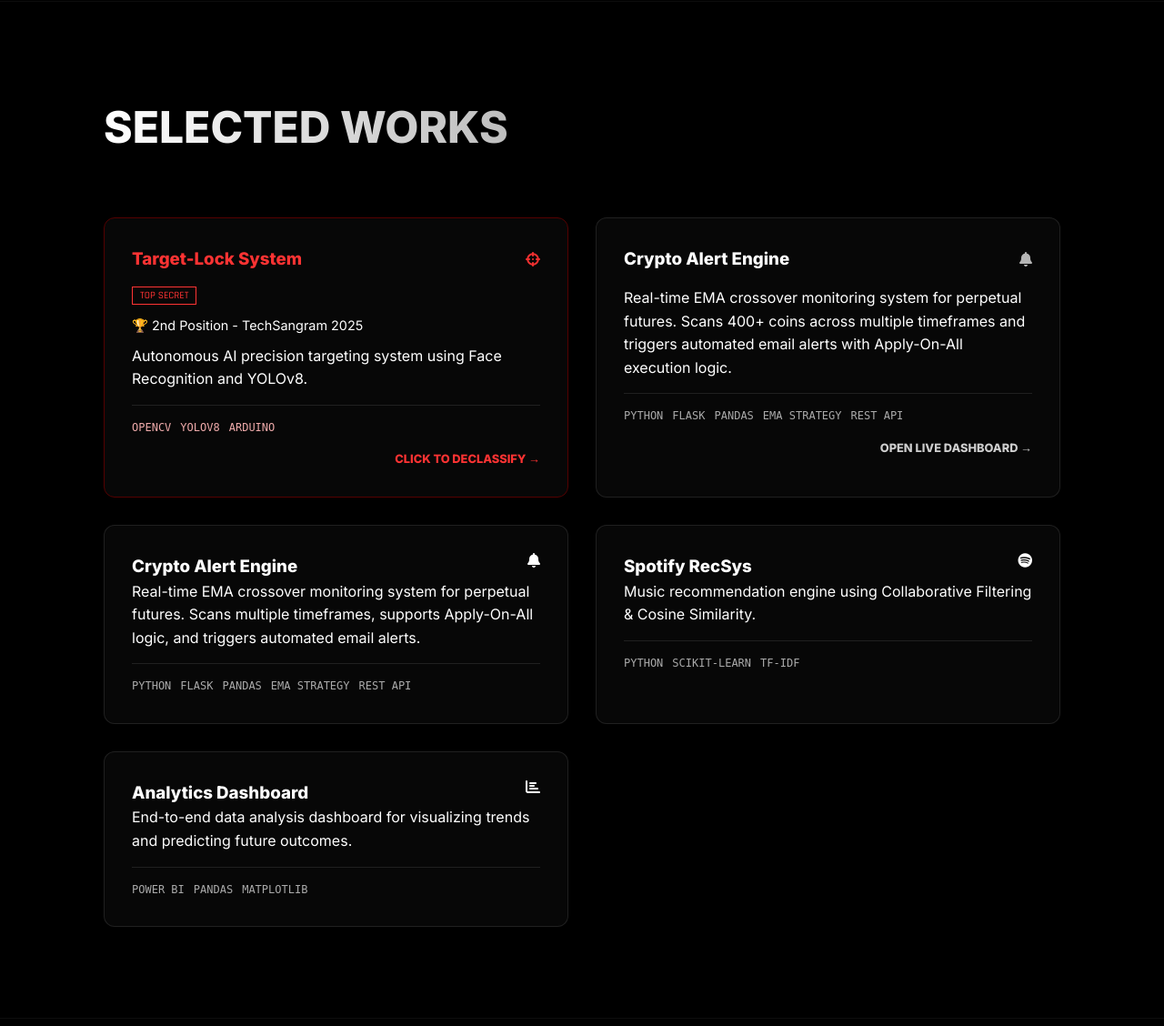
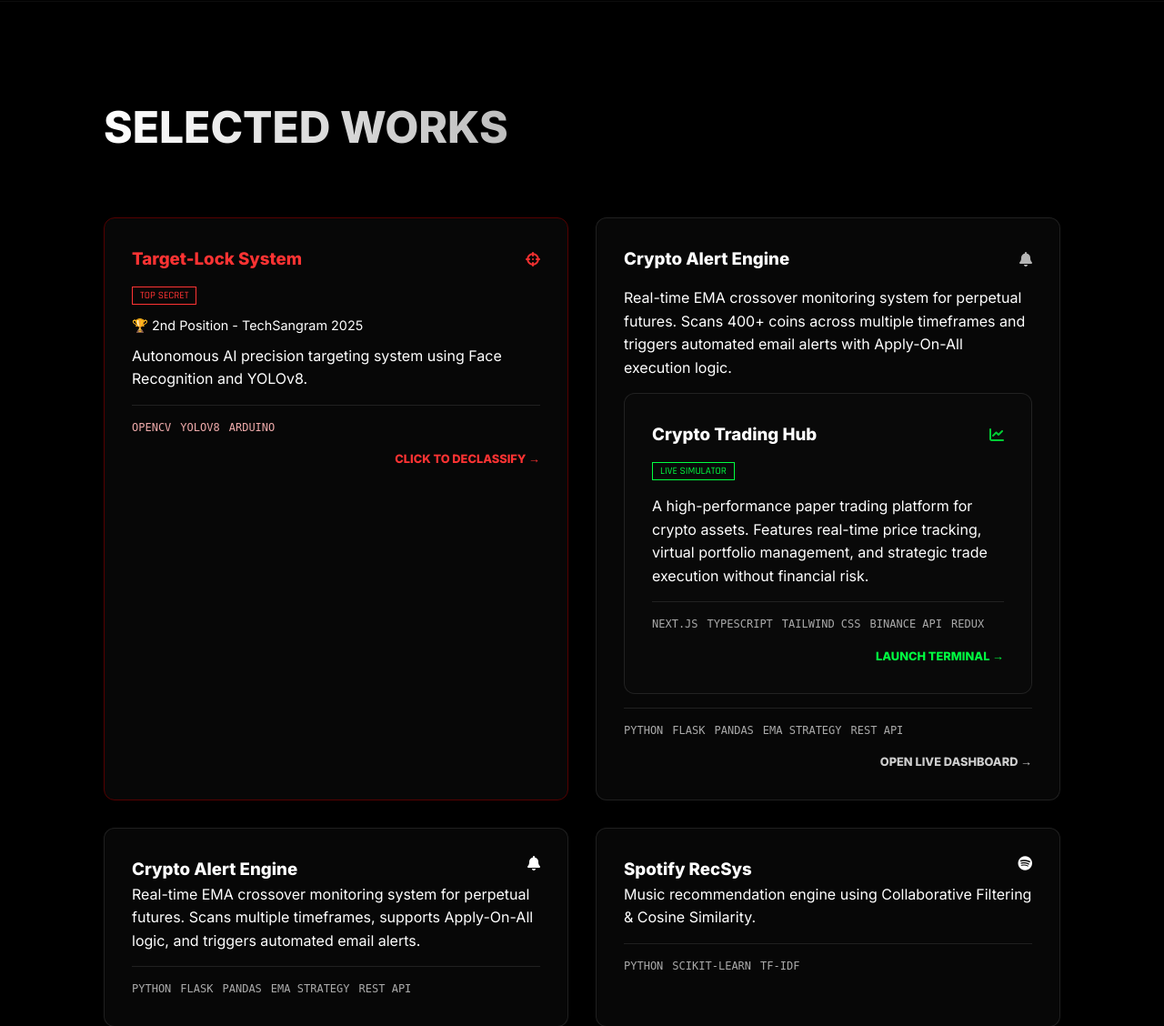
Before and after one commit to sahilrajpatel/portfolio, a Flask app: page / in a window 1280 px wide. Shown: the part 2120-3248 px from the top of the page at 91% size. Run offline with Flask 2, Linux system fonts and the light colour scheme.

Commit message:
Update index.html

```diff
--- a/project/templates/index.html
+++ b/project/templates/index.html
@@ -278,7 +278,38 @@
         Scans 400+ coins across multiple timeframes and triggers automated
         email alerts with Apply-On-All execution logic.
     </p>
+<div class="glass-card"
+     data-aos="fade-up"
+     data-aos-delay="400"
+     onclick="window.open('https://crypto-paper-trading-hub.vercel.app/', '_blank')"
+     style="cursor:pointer;">
 
+    <div style="display:flex; justify-content:space-between; align-items:center;">
+        <h3>Crypto Trading Hub</h3>
+        <i class="fas fa-chart-line" style="color: #00ff41; opacity:0.8;"></i>
+    </div>
+
+    <div style="margin: 10px 0;">
+        <span style="color: #00ff41; font-size: 0.7rem; border: 1px solid #00ff41; padding: 2px 8px; font-family:'Rajdhani',sans-serif;">LIVE SIMULATOR</span>
+    </div>
+
+    <p style="margin:15px 0;">
+        A high-performance paper trading platform for crypto assets. Features real-time price tracking,
+        virtual portfolio management, and strategic trade execution without financial risk.
+    </p>
+
+    <div class="tech-stack">
+        <span>NEXT.JS</span>
+        <span>TYPESCRIPT</span>
+        <span>TAILWIND CSS</span>
+        <span>BINANCE API</span>
+        <span>REDUX</span>
+    </div>
+
+    <p style="margin-top:15px; font-size:0.8rem; text-align:right; font-weight:bold; color: #00ff41;">
+        LAUNCH TERMINAL →
+    </p>
+</div>
     <div class="tech-stack">
         <span>PYTHON</span>
         <span>FLASK</span>
```
